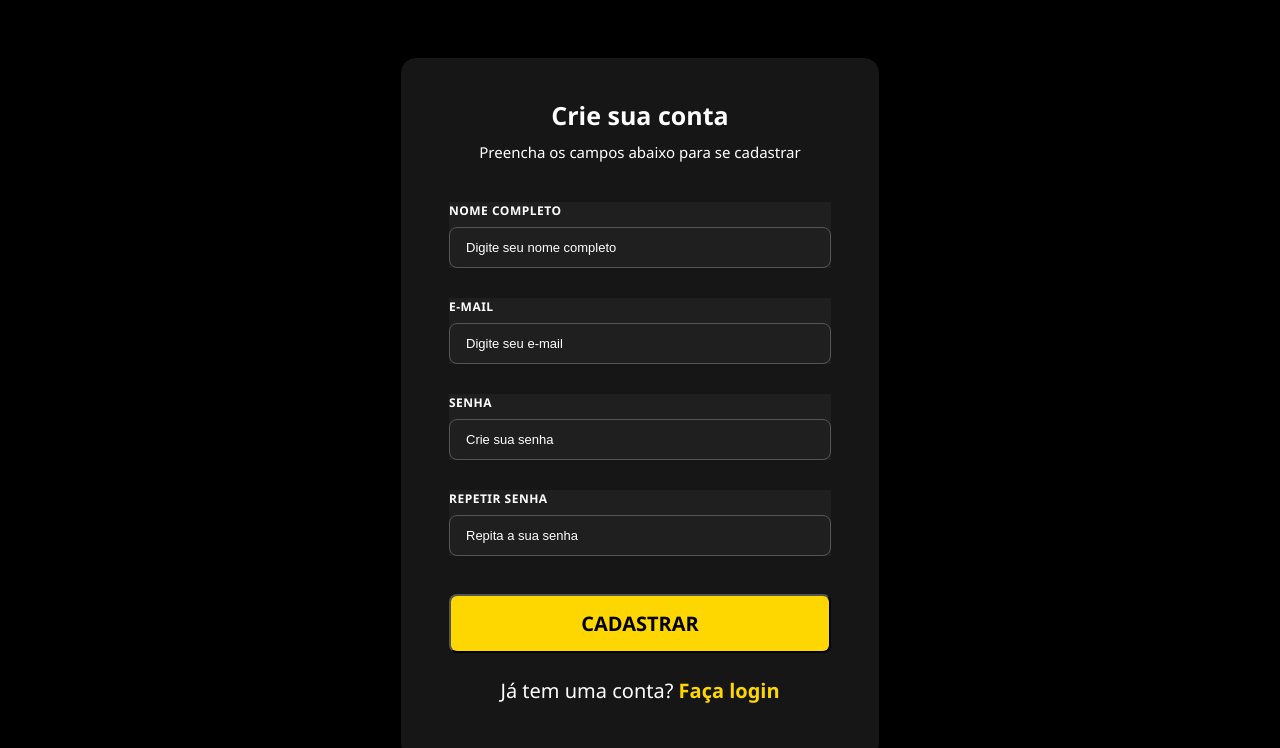
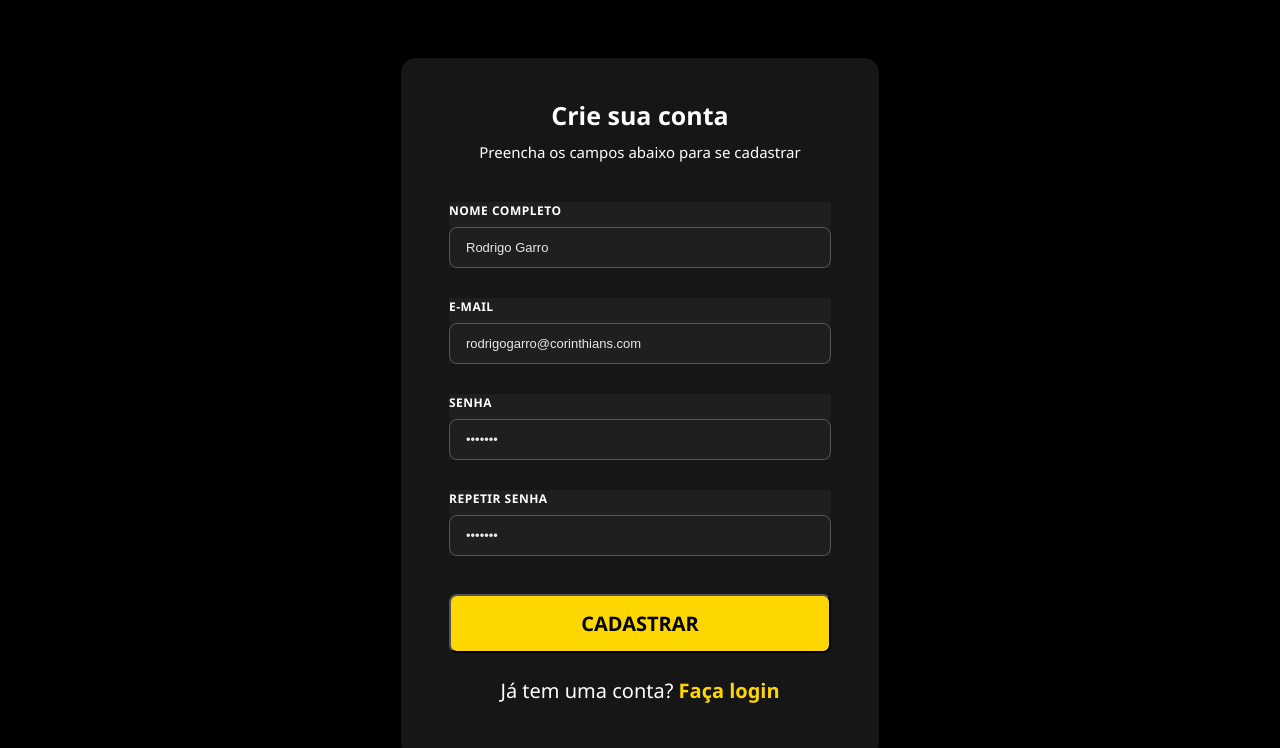
Before and after one commit to ViniciusMenezes-19/Projeto-Individual, a website: page public/cadastro.html in a window 1280 px wide. Shown: the part 87-835 px from the top of the page. Drawn offline with Linux system fonts and the light colour scheme.

Commit message:
PROJETO FINALIZADO

```diff
--- a/public/cadastro.html
+++ b/public/cadastro.html
@@ -48,6 +48,7 @@
         <div class="grupo-campo">
           <span>NOME COMPLETO</span>
           <input
+            value="Rodrigo Garro"
             class="input-campo"
             type="text"
             id="input_nome"
@@ -60,6 +61,7 @@
         <div class="grupo-campo">
           <span>E-MAIL</span>
           <input
+            value="rodrigogarro@corinthians.com"
             class="input-campo"
             type="email"
             id="input_email"
@@ -72,6 +74,7 @@
         <div class="grupo-campo">
           <span>SENHA</span>
           <input
+            value="Garro8@"
             class="input-campo"
             type="password"
             id="input_senha"
@@ -84,6 +87,7 @@
         <div class="grupo-campo">
           <span>REPETIR SENHA</span>
           <input
+            value="Garro8@"
             class="input-campo"
             type="password"
             id="input_confirmarSenha"
--- a/src/routes/editar.js
+++ b/src/routes/editar.js
@@ -3,7 +3,6 @@ var router = express.Router();
 
 var editarController = require("../controllers/editarController");
 
-//Recebendo os dados do html e direcionando para a função cadastrar de usuarioController.js
 router.post("/atualizar", function (req, res) {
     editarController.atualizar(req, res);
 })
```
Also changed, not shown: public/dashboard/Mudar_perfil.html (+0 -2 lines), public/login.html (+2 -2 lines), 2 other files.
